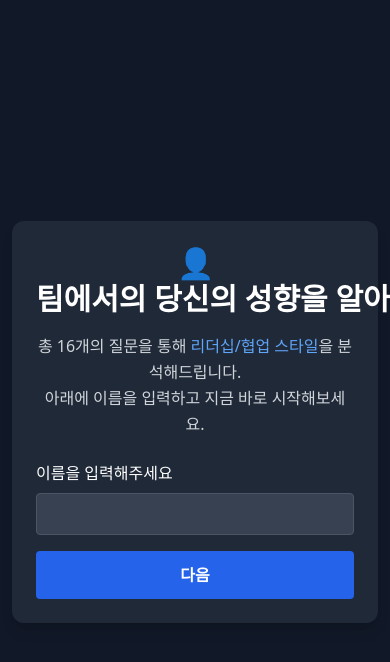
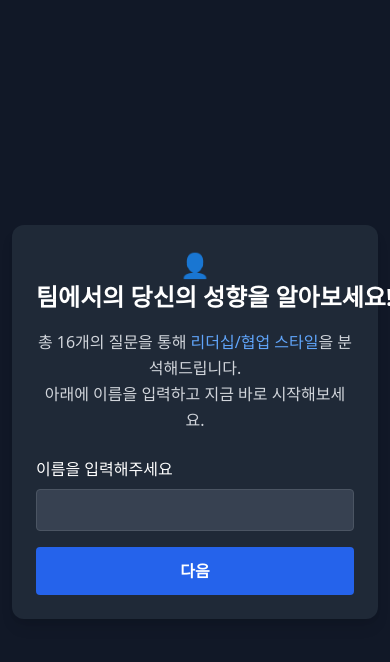
Before and after one commit to HwaJoong/flask-personality-app, a Flask app: page / in a window 390 px wide; the page is wider, and only the part inside the window is pictured. Shown: the top 662 px of that part. Run offline with Flask 3, Linux system fonts and the light colour scheme.

Commit message:
mobile text optimize

```diff
--- a/templates/name.html
+++ b/templates/name.html
@@ -12,10 +12,9 @@
   <div class="bg-gray-800 p-6 sm:p-8 rounded-xl shadow-lg text-center w-full max-w-xl">
 
     <!-- 🔽 설명 추가 -->
-    <h2 class="text-3xl sm:text-4xl font-bold mb-4">
+    <h2 class="text-2xl sm:text-3xl md:text-4xl font-bold mb-4 text-center">
       👤 <span class="whitespace-nowrap">팀에서의 당신의 성향을 알아보세요!</span>
     </h2>
-
 
     <p class="text-base sm:text-lg md:text-xl text-gray-300 mb-6 leading-relaxed">
       총 16개의 질문을 통해 <span class="text-blue-400 font-medium">리더십/협업 스타일</span>을 분석해드립니다.<br>
```
